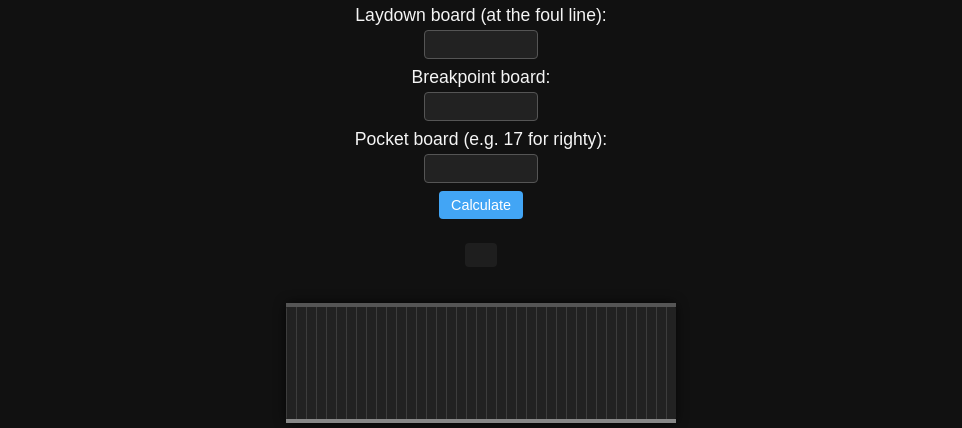
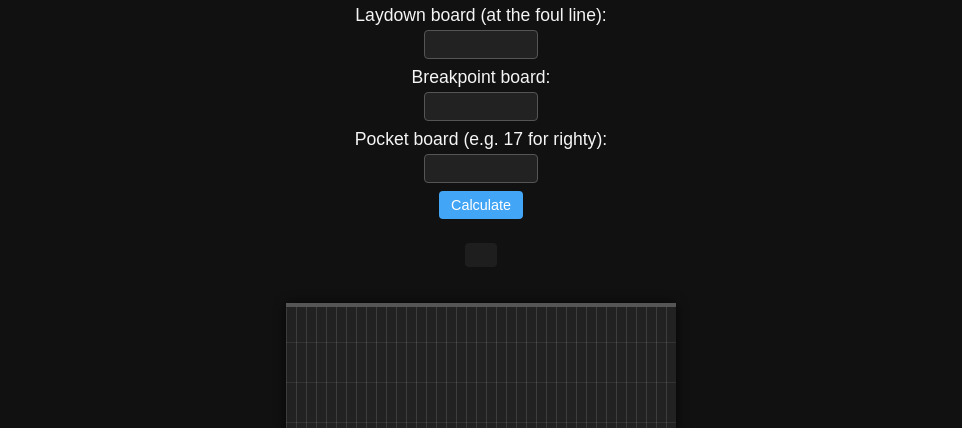
Before and after one commit to Mr-Poopy-Butthole/Beepping, a plain HTML site: page board-travel.html in a window 1280 px wide. Shown: the part 331-759 px from the top of the page, without its empty margins (159-1121 px from the left). Drawn offline with Linux system fonts and the light colour scheme.

Commit message:
Update style.css

```diff
--- a/style.css
+++ b/style.css
@@ -108,15 +108,19 @@ button:hover {
 }
 
 .lane {
-  width: 390px;                 /* 39 boards × 10px */
-  height: 120px;
+  width: 390px;                 /* 39 boards × 10px (horizontal board scale) */
+  height: 480px;                /* 60 ft × 8px per ft (vertical length scale) */
   margin: 0 auto;
   background-color: #222;
   border-radius: 6px;
   position: relative;
   box-shadow: 0 0 12px rgba(0, 0, 0, 0.7);
 
-  /* vertical board lines every 10px */
+  /*
+    Background grid:
+    - Vertical lines every 10px = each board across the width
+    - Horizontal lines every 40px = 5 feet down the lane (since 1 ft = 8px)
+  */
   background-image:
     repeating-linear-gradient(
       to right,
@@ -124,8 +128,16 @@ button:hover {
       rgba(255, 255, 255, 0.12) 1px,
       transparent 1px,
       transparent 10px
+    ),
+    repeating-linear-gradient(
+      to top,
+      rgba(255, 255, 255, 0.08) 0px,
+      rgba(255, 255, 255, 0.08) 1px,
+      transparent 1px,
+      transparent 40px      /* 5 ft × 8px = 40px */
     );
 }
+
 
 /* Foul line at the bottom of the lane graphic */
 .foul-line {
```
